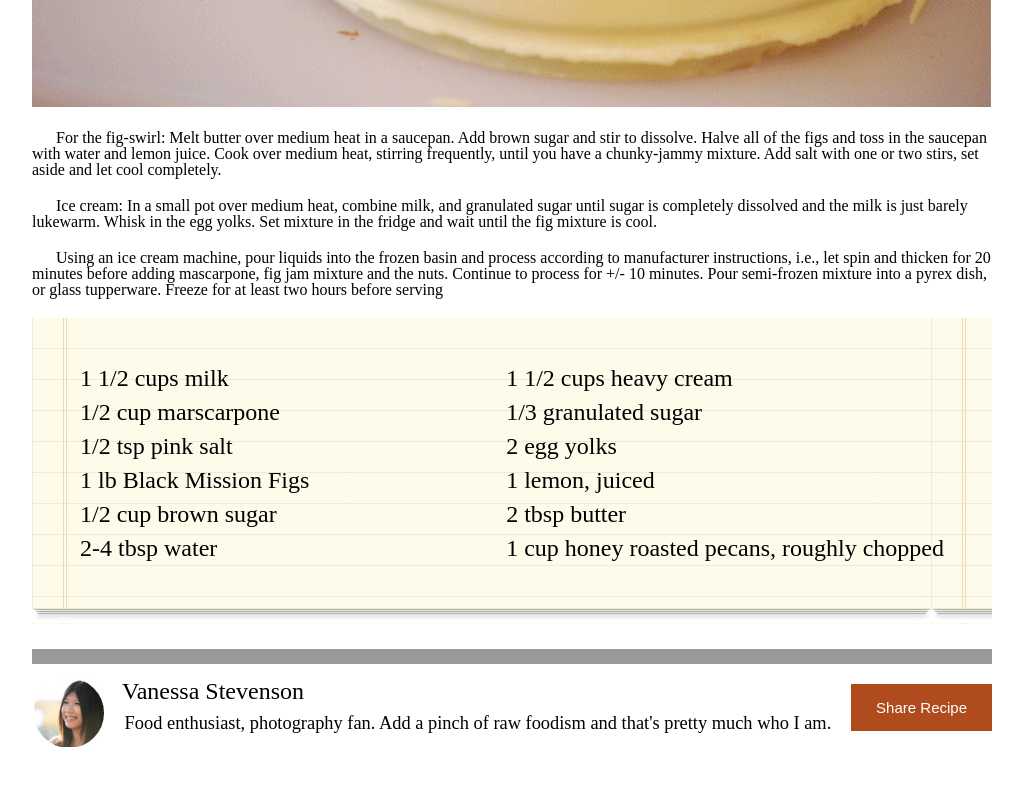
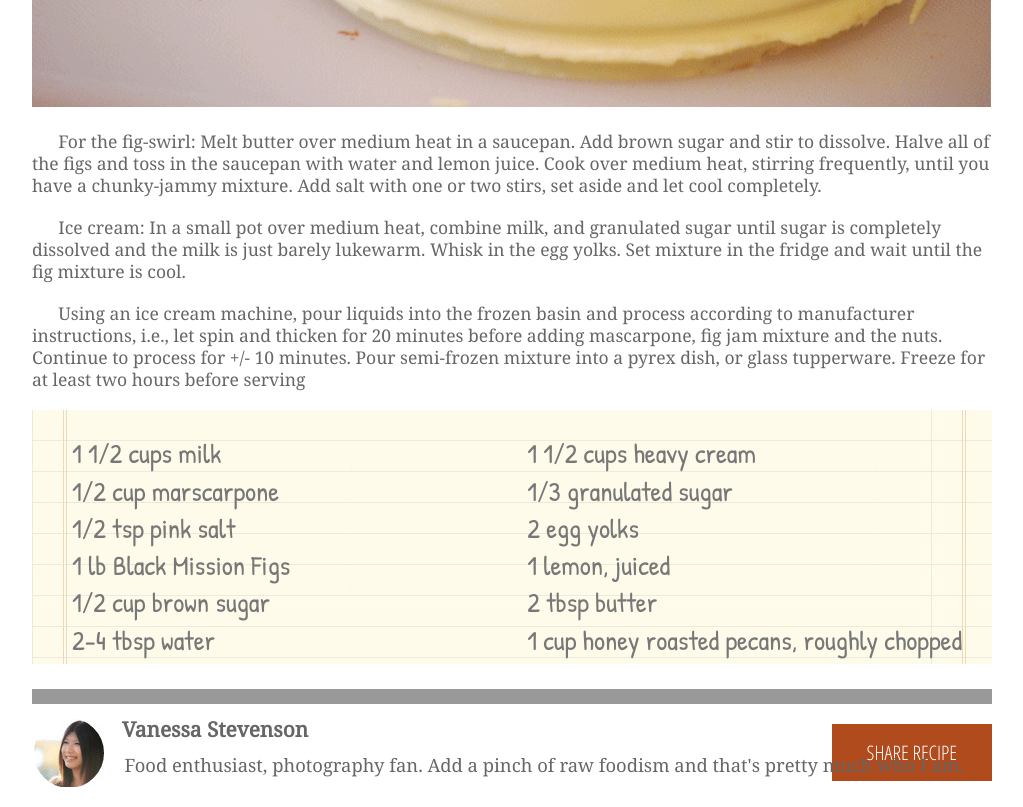
Before and after one commit to Rachnicrice/chocolate-pizza, a plain HTML site: page index.html in a window 1280 px wide. Shown: the part 780-1587 px from the top of the page, without its empty margins (128-1151 px from the left). Drawn offline with nearby package versions, Linux system fonts and the light colour scheme.

Commit message:
almost all fonts applied. Some issues with the button

```diff
--- a/css/style.css
+++ b/css/style.css
@@ -98,7 +98,7 @@ section>header{
 
 h3 {
   font-size: 2.5em;
-  margin: 50px 0px 0px 0px;
+  margin: 50px 0px 5px 0px;
   font-family: 'Oswald', sans-serif;
   font-weight: bold;
 }
@@ -107,6 +107,8 @@ h4 {
   margin: 0px 0px 10px 0px;
   font-family: 'Barlow Condensed', sans-serif;
   text-transform: uppercase;
+  color: #999;
+  font-size: 14px;
 }
 
 #pizza {
@@ -116,19 +118,27 @@ h4 {
 
 #print1 {
   position: absolute;
-  top: 38px;
-  right: 35px;
+  top: 37px;
+  right: 32px;
 }
 
 #print2 {
   position: absolute;
   top: 35px;
   right: 0;
+  font-family: 'Barlow Condensed', sans-serif;
+  text-transform: uppercase;
+  color: #999;
+  font-size: 14px;
 }
 
 p {
   margin: 20px 0px 0px 0px;
   text-indent: 1.5em;
+  font-family: 'Noto Serif', serif;
+  color: #666;
+  line-height: 22px;
+  font-size: 17.5px;
 }
 
 #list {
@@ -138,18 +148,20 @@ p {
 
 #list1 {
   float: left;
-  font-size: 1.5em;
-  margin: 2em 0px 2.25em 2em;
+  font-size: 1.7em;
+  margin: 30px 0px 0px 40px;
 }
 
 li {
   margin: 0px 0px 10px 0px;
+  font-family: 'Patrick Hand', cursive;
+  color: #777;
 }
 
 #list2 {
   float: right;
-  font-size: 1.5em;
-  margin: 2em 2em 2.25em 0px;
+  font-size: 1.7em;
+  margin: 30px 30px 0px 0px;
 }
 
 #section {
@@ -161,7 +173,8 @@ li {
 
 #bottom {
   position: relative;
-  height: 100px
+  height: 100px;
+  overflow: auto;
 }
 
 #vanessa {
@@ -172,9 +185,12 @@ li {
 
 h5 {
   position: absolute;
-  font-size: 1.5em;
+  font-size: 1.3em;
   top: 15px;
   left: 90px;
+  font-family: 'Noto Serif', serif;
+  font-weight: bold;
+  color: #666;
 }
 
 #about {
@@ -185,20 +201,22 @@ h5 {
 }
 
 button {
-  font-size: 15px;
-  position: absolute;
-  top: 20px;
-  right: 0;
+  font-size: 20px;
+  float: right;
   background: rgb(175, 75, 29);
   color: white;
-  padding: 15px 25px 15px 25px;
+  padding: 15px 35px 15px 35px;
   border: none;
+  font-family: 'Open Sans Condensed', sans-serif;
+  text-transform: uppercase;
+  margin: 20px 0px 20px 10px;
 }
 
 footer {
   height: 150px;
   position: relative;
   margin: 50px 0px 0px 0px;
+
 }
 
 #small-logo{
--- a/index.html
+++ b/index.html
@@ -8,6 +8,8 @@
     <link href="https://fonts.googleapis.com/css?family=Oswald&display=swap" rel="stylesheet">
     <link href="https://fonts.googleapis.com/css?family=Yellowtail&display=swap" rel="stylesheet">
     <link href="https://fonts.googleapis.com/css?family=Barlow+Condensed&display=swap" rel="stylesheet">
+    <link href="https://fonts.googleapis.com/css?family=Noto+Serif&display=swap" rel="stylesheet">
+    <link href="https://fonts.googleapis.com/css?family=Patrick+Hand&display=swap" rel="stylesheet">
   </head>
 
   <body>
@@ -23,6 +25,7 @@
       <img id="pin" class="social" src="./images/pint-icon.png" alt="pinterest-icom">
       <img id="wifi" class="misc" src="./images/rss-icon.png" alt="rss-icon">
       <img id="mail" class="misc" src="./images/mail-icon.png" alt="email-icon">
+      <link href="https://fonts.googleapis.com/css?family=Open+Sans+Condensed:300&display=swap" rel="stylesheet">
     </header>
 
     <div class="border"></div>
```
